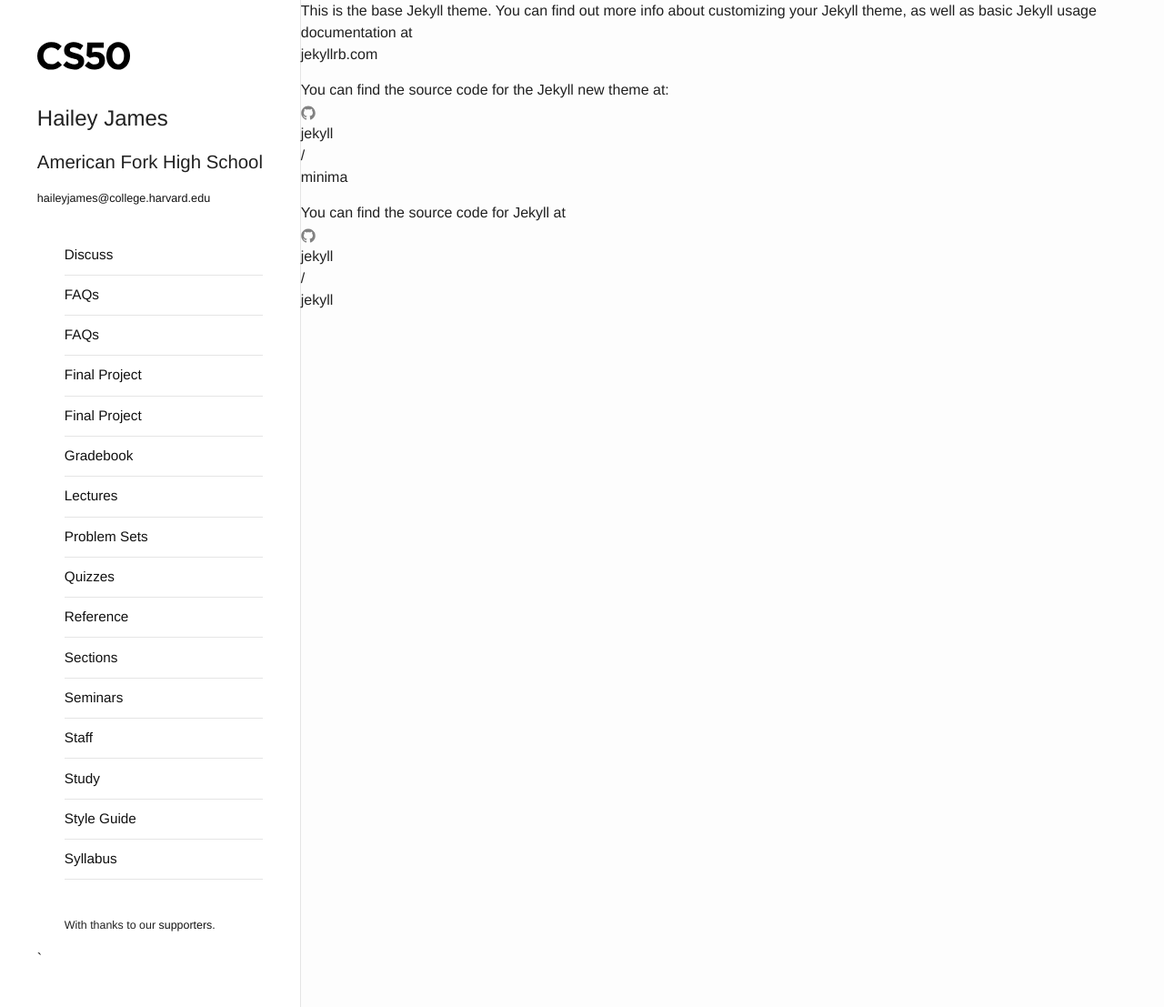
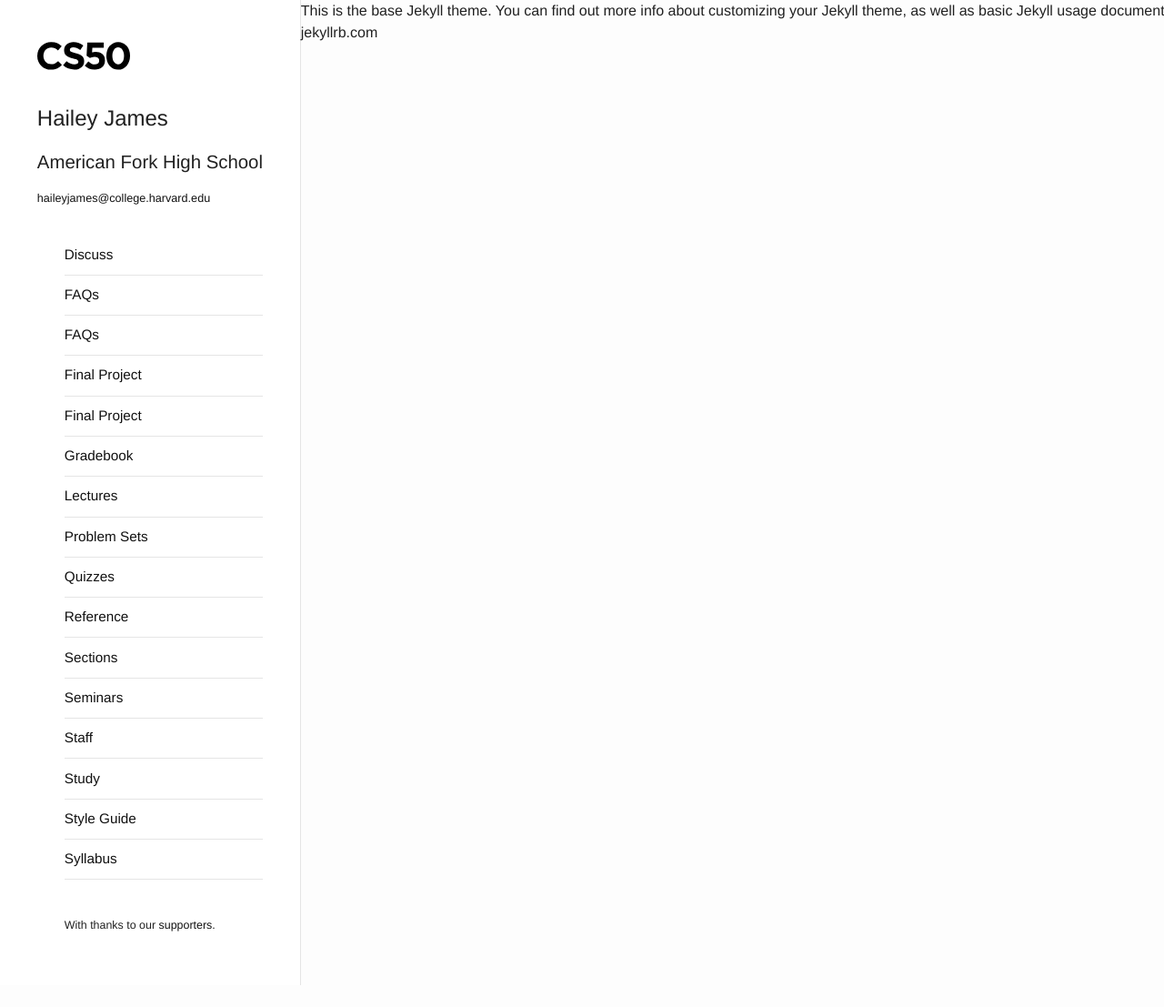
Before and after one commit to hljames/teachersite, a Jekyll site: the page built from teachersite/about.md, in a window 1280 px wide. Shown: the whole page at 91% size. Built offline with Jekyll 4.4.1, drawn with Linux system fonts in a browser that asks for light colours; after the commit the page ends 1083 px from its top, so only the background shows below that.

Commit message:
changes for ruby gems

```diff
--- a/teachersite/_config.yml
+++ b/teachersite/_config.yml
@@ -13,7 +13,7 @@
 # you will see them accessed via {{ site.title }}, {{ site.email }}, and so on.
 # You can create any custom variable you would like, and they will be accessible
 # in the templates via {{ site.myvariable }}.
-title: AP CS50
+title: Ms. James CS50
 name: Hailey James
 email: haileyjames@college.harvard.edu
 school: American Fork High School
--- a/teachersite/_includes/header.html
+++ b/teachersite/_includes/header.html
@@ -1,4 +1,4 @@
-<header class="site-header" role="banner">
+<header>
   <a href='/'>
     <svg><use xlink:href="#icon-cs50-wordmark"></use></svg>
   </a>
--- a/teachersite/_includes/sidebar.html
+++ b/teachersite/_includes/sidebar.html
@@ -26,6 +26,6 @@
             <a href="https://manual.cs50.net/style/">Style Guide</a>
             <a href="/syllabus">Syllabus</a>
             <span><p>With thanks to our </p><a href="/supporters">supporters.</a></span>
-        </ul>`
+        </ul>
     </nav>
 </sidebar->
--- a/teachersite/_layouts/page.html
+++ b/teachersite/_layouts/page.html
@@ -1,14 +1,5 @@
 ---
 layout: default
 ---
-<article class="post">
 
-  <header class="post-header">
-    <h1 class="post-title">{{ page.title | escape }}</h1>
-  </header>
-
-  <div class="post-content">
-    {{ content }}
-  </div>
-
-</article>
+{{ content }}
```
Also changed, not shown: teachersite/_includes/home-page.html (+6 -24 lines), teachersite/_layouts/post.html (deleted, +0 -25 lines), teachersite/assets/main.scss (line endings or trailing spaces).
